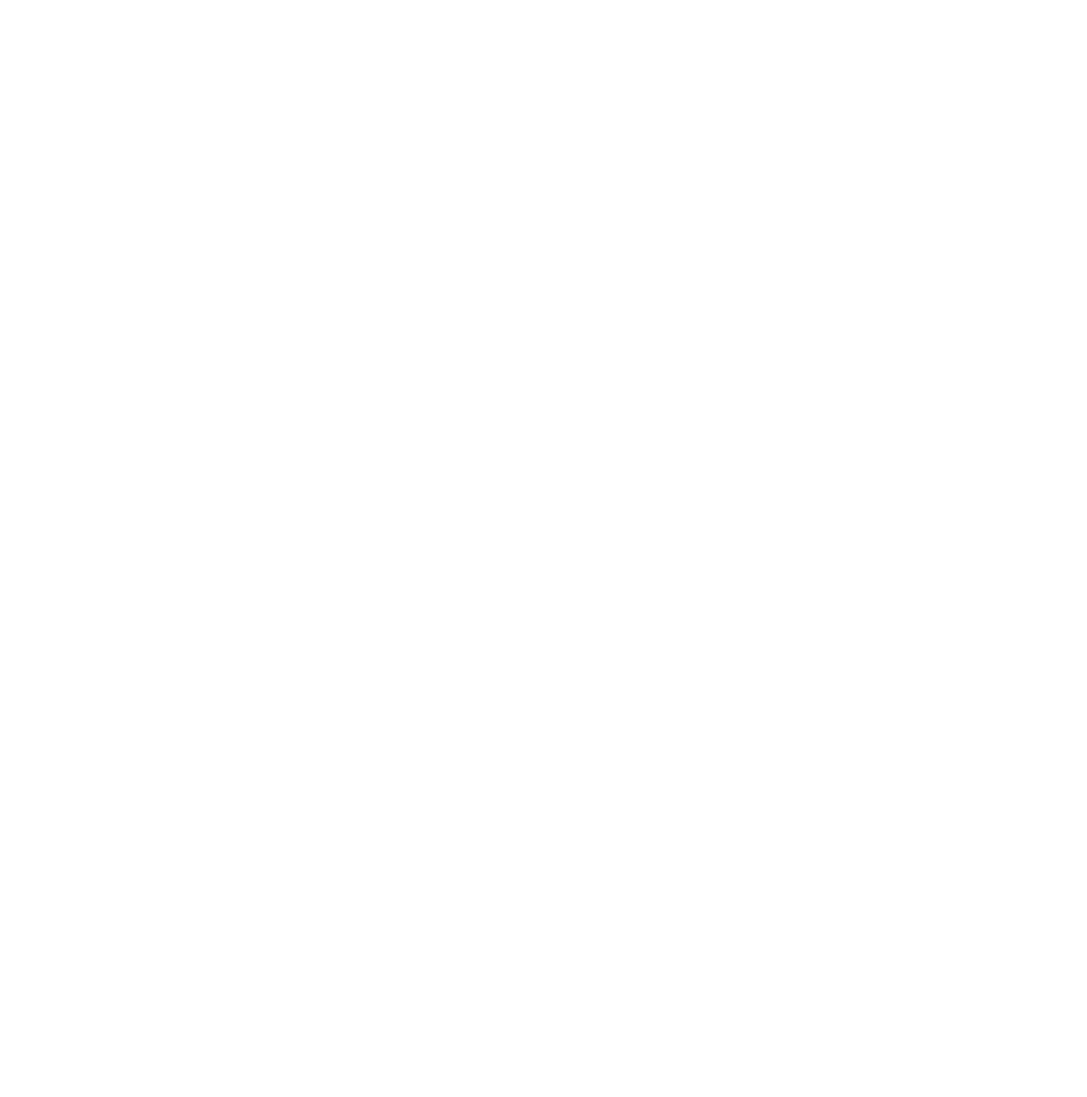
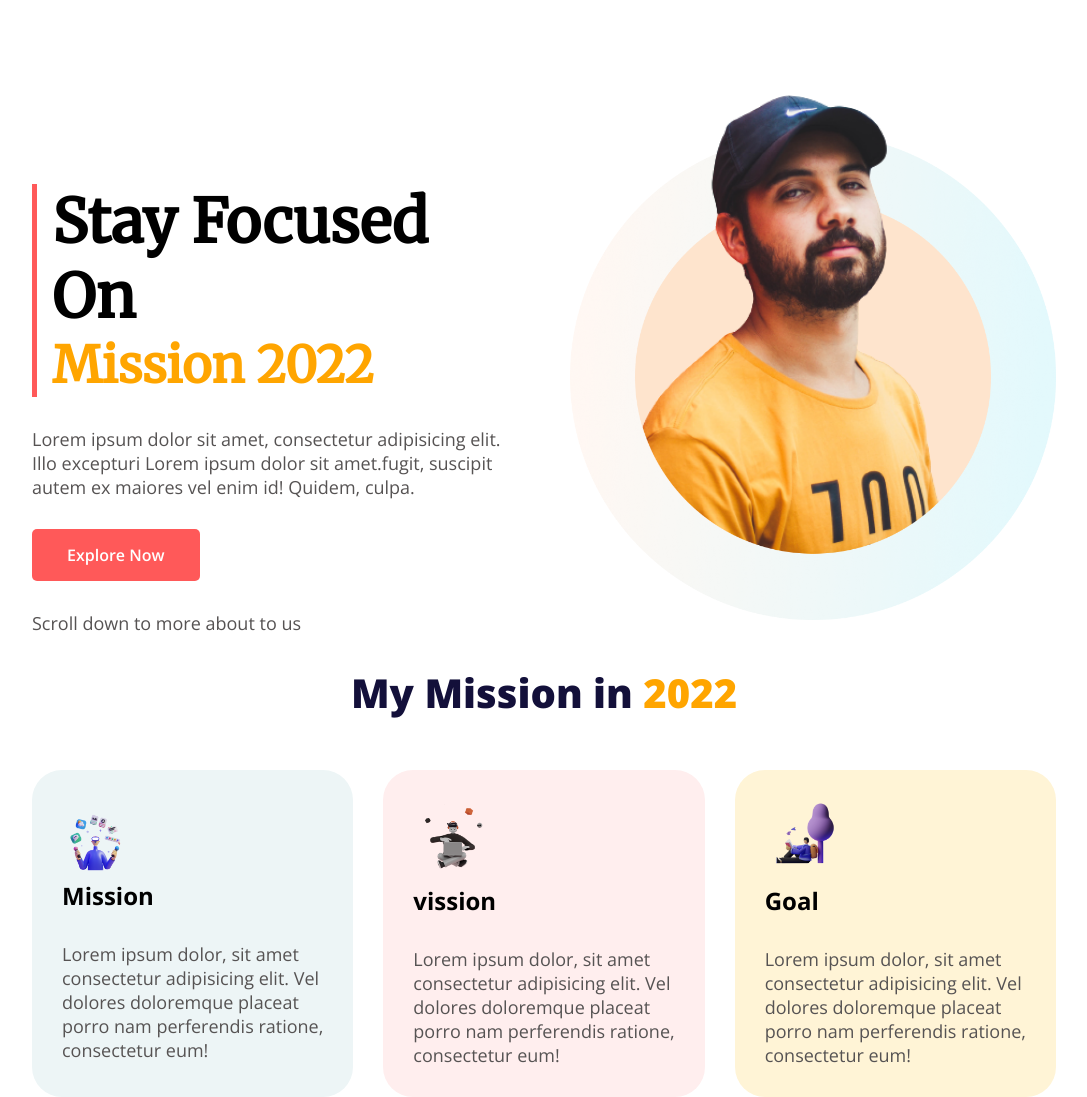
Before and after one commit to Sumonche016/assignment1, a plain HTML site: page index.html in a window 1280 px wide. Shown: the whole page, without its empty margins (96-1183 px from the left). Before the commit the page ends 800 px from the top, so only its background shows below. Drawn offline with nearby package versions, Linux system fonts and the light colour scheme.

Commit message:
update 2 section

```diff
--- a/index.html
+++ b/index.html
@@ -7,10 +7,52 @@
     <meta name="viewport" content="width=device-width, initial-scale=1.0">
     <title>Mission 22</title>
     <link rel="stylesheet" href="./style.css">
+    <link href="https://fonts.googleapis.com/css2?family=Merriweather:ital,wght@0,300;0,400;1,700;1,900&family=Open+Sans:ital,wght@0,400;0,500;0,600;0,700;0,800;1,400;1,500;1,600&family=Poppins:wght@200;300;400&display=swap" rel="stylesheet">
+    <link href="https://fonts.googleapis.com/css2?family=Merriweather:ital,wght@0,300;0,400;1,700;1,900&family=Open+Sans:ital,wght@0,400;0,500;0,600;0,700;0,800;1,400;1,500;1,600&family=Poppins:wght@200;300;400&display=swap" rel="stylesheet">
+
 </head>
 
 <body>
+    <div class="container">
+        <section class="header-area">
+            <div class="description">
+                <div class="heading-text">
+                    <h1>Stay Focused On</h1>
+                    <h2>Mission 2022</h2>
+                </div>
+                <p>Lorem ipsum dolor sit amet, consectetur adipisicing elit. Illo excepturi Lorem ipsum dolor sit amet.fugit, suscipit autem ex maiores vel enim id! Quidem, culpa.</p>
+                <a href="#" class="btn">Explore Now</a>
+                <p>Scroll down to more about to us</p>
+            </div>
 
+            <div class="img-part">
+                <img src="./img/person-2.png" alt="">
+            </div>
+        </section>
+
+
+
+        <div class="mission-area">
+            <h1 class="mission-heading">My Mission in <span> 2022</span></h1>
+            <section class="item-container">
+                <div class="mission item">
+                    <img src="./img/illustrator-1.png" alt="">
+                    <h1>Mission</h1>
+                    <p>Lorem ipsum dolor, sit amet consectetur adipisicing elit. Vel dolores doloremque placeat porro nam perferendis ratione, consectetur eum!</p>
+                </div>
+                <div class="vission item">
+                    <img src="./img/illustrator-2.png" alt="">
+                    <h1>vission</h1>
+                    <p>Lorem ipsum dolor, sit amet consectetur adipisicing elit. Vel dolores doloremque placeat porro nam perferendis ratione, consectetur eum!</p>
+                </div>
+                <div class="goal item">
+                    <img src="./img/illustrator-3.png" alt="">
+                    <h1>Goal</h1>
+                    <p>Lorem ipsum dolor, sit amet consectetur adipisicing elit. Vel dolores doloremque placeat porro nam perferendis ratione, consectetur eum!</p>
+                </div>
+            </section>
+        </div>
+    </div>
 </body>
 
 </html>
--- a/style.css
+++ b/style.css
@@ -0,0 +1,118 @@
+* {
+    margin: 0;
+    padding: 0;
+}
+
+a {
+    text-decoration: none;
+    color: white;
+    font-weight: 600;
+}
+
+.container {
+    width: 80%;
+    margin: auto;
+}
+
+section {
+    display: flex;
+}
+
+.header-area {
+    font-family: 'Merriweather', serif;
+}
+
+.header-area .description {
+    width: 50%;
+}
+
+.header-area .img-part {
+    width: 50%;
+}
+
+.img-part img {
+    width: 100%;
+}
+
+.heading-text h1 {
+    font-size: 60px;
+}
+
+.heading-text h2 {
+    font-size: 50px;
+    color: orange;
+}
+
+.description {
+    margin-top: 18%;
+    padding-right: 2.5%;
+}
+
+.img-part {
+    padding-left: 2.5%;
+}
+
+p {
+    color: #565353;
+    margin: 30px 0;
+    font-family: 'Open Sans', sans-serif;
+    font-weight: 400;
+    font-size: 18px;
+}
+
+.heading-text {
+    border-left: 5px solid #FF5959;
+    padding-left: 15px;
+}
+
+.btn {
+    background-color: #FF5959;
+    padding: 15px 35px;
+    border-radius: 5px;
+    font-family: 'Open Sans', sans-serif;
+    display: inline-block;
+}
+
+.mission-area {
+    font-family: 'Open Sans', sans-serif;
+}
+
+.mission-heading {
+    text-align: center;
+    margin-bottom: 50px;
+    color: #13103A;
+    font-size: 40px;
+    font-weight: 800;
+}
+
+.mission-heading span {
+    color: orange;
+}
+
+.item {
+    width: 33.33%;
+    margin-right: 30px;
+    border-radius: 30px;
+    padding: 30px;
+}
+
+.item img {
+    width: 30%;
+}
+
+.item p {
+    margin-bottom: 0;
+}
+
+.mission {
+    background-color: #EDF5F6;
+}
+
+.vission {
+    background-color: #FFEEEE;
+}
+
+.goal {
+    margin-right: 0;
+    background-color: #FFF4D6;
+}
```
